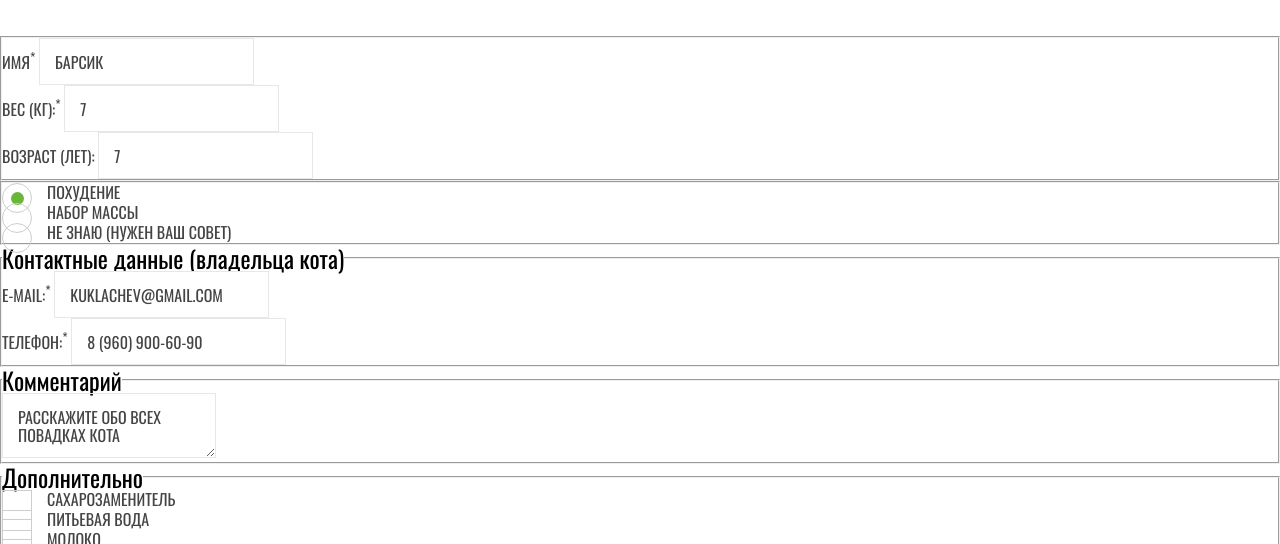
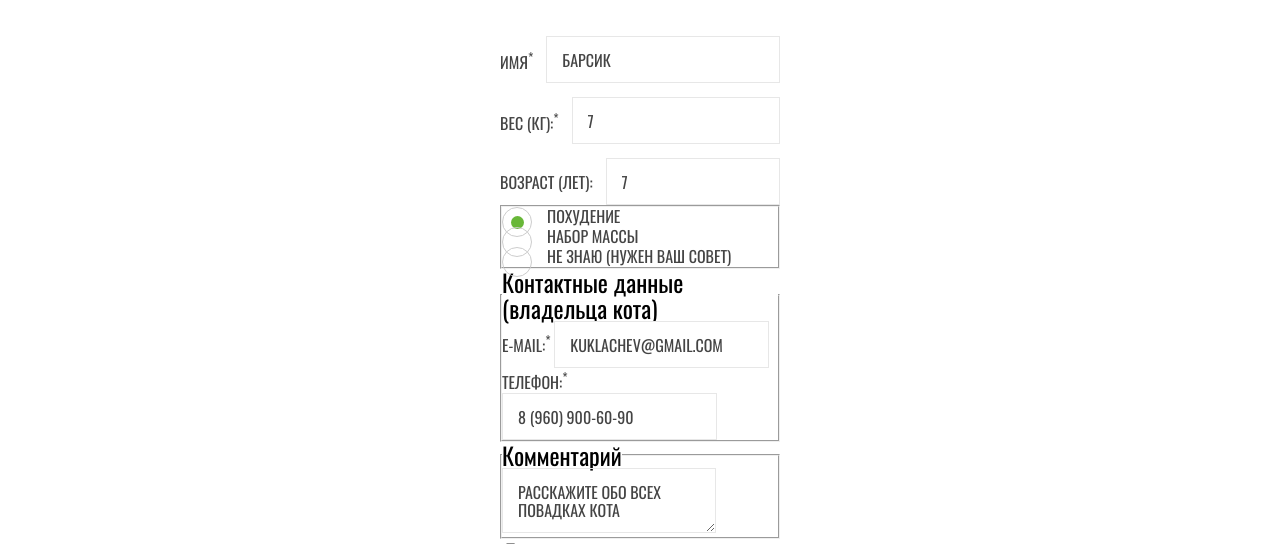
Before and after one commit to htmlacademy-adaptive/2304065-cat-energy-30, a website: page source/form.html in a window 1280 px wide. Shown: the part 205-749 px from the top of the page. Drawn offline with nearby package versions, Linux system fonts and the light colour scheme; files that its build step writes are made by us from their sources.

Commit message:
feat: add margin and flex

```diff
--- a/source/form.html
+++ b/source/form.html
@@ -57,7 +57,7 @@
         <p class="form-header__description">Заполните анкету, и мы подберем программу питания для вашего кота</p>
       </header>
 
-      <form class="form" action="https://echo.htmlacademy.ru/" method="post">
+      <form class="form form-main__wrapper" action="https://echo.htmlacademy.ru/" method="post">
         <fieldset class="form__cat-info form-cat-info">
           <legend class="visually-hidden">Данные кота.</legend>
           <ul class="form-cat-info__list list-reset">
@@ -65,12 +65,12 @@
               <label class="form-cat-info__label label" for="name">Имя<sup>*</sup></label>
               <input class="form-cat-info__input input" type="text" id="name" name="name" placeholder="Барсик" required>
             </li>
-            <li class="form__item form-cat-info">
-              <label class="form-cat-info__label label" for="weight">Вес (кг):<sup>*</sup></label>
+            <li class="form-cat-info__item">
+              <label class="form-cat-info__label label" for="weight">Вес&nbsp;(кг):<sup>*</sup></label>
               <input class="form-cat-info__input input" type="number" id="weight" name="weight" placeholder="7" required>
             </li>
-            <li class="form__item form-cat-info">
-              <label class="form-cat-info__label label" for="age">Возраст (лет):</label>
+            <li class="form-cat-info__item">
+              <label class="form-cat-info__label label" for="age">Возраст&nbsp;(лет):</label>
               <input class="form-cat-info__input input" type="number" id="age" name="age" placeholder="7">
             </li>
           </ul>
--- a/source/styles/blocks/form/form-cat-info.scss
+++ b/source/styles/blocks/form/form-cat-info.scss
@@ -3,7 +3,7 @@
 }
 
 .form__cat-info {
-  background-color: transparent;
+  border: none;
 }
 
 .form-cat-info__list {
@@ -11,13 +11,19 @@
 }
 
 .form-cat-info__item {
-  background-color: transparent;
+  @include flexbox(space-between, center);
+  gap: 13px;
+
+  &:not(:last-child) {
+    margin-bottom: 14px;
+  }
 }
 
 .form-cat-info__label {
   @include title(16px, 18px, uppercase, $color-base-text);
+  width: auto;
 }
 
 .form-cat-info__input {
-  background-color: transparent;
+  width: 100%;
 }
```
